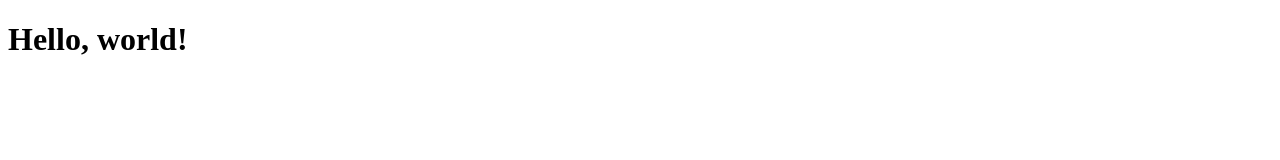
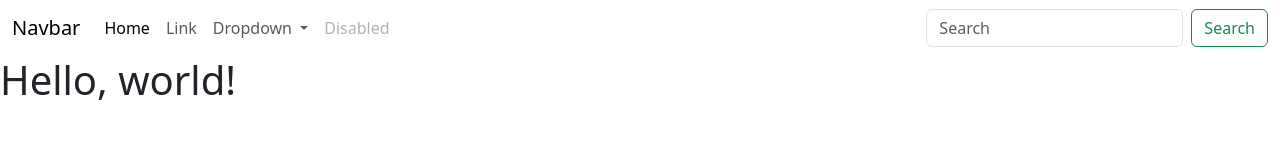
Before and after one commit to arjola92/feature-branch-workflow, a plain HTML site: page index.html in a window 1280 px wide. Drawn offline with nearby package versions, Linux system fonts and the light colour scheme.

Commit message:
add broken navbar

```diff
--- a/index.html
+++ b/index.html
@@ -4,8 +4,45 @@
     <meta charset="utf-8">
     <meta name="viewport" content="width=device-width, initial-scale=1">
     <title>Bootstrap demo</title>
+    <link href="https://cdn.jsdelivr.net/npm/bootstrap@5.3.3/dist/css/bootstrap.min.css" rel="stylesheet" integrity="sha384-QWTKZyjpPEjISv5WaRU9OFeRpok6YctnYmDr5pNlyT2bRjXh0JMhjY6hW+ALEwIH" crossorigin="anonymous">
   </head>
   <body>
+    <nav class="navbar navbar-expand-lg data-bs-toggle">
+      <div class="container-fluid">
+        <a class="navbar-brand" href="#">Navbar</a>
+        <button class="navbar-toggler" type="button" data-bs-toggle="collapse" data-bs-target="#navbarSupportedContent" aria-controls="navbarSupportedContent" aria-expanded="false" aria-label="Toggle navigation">
+          <span class="navbar-toggler-icon"></span>
+        </button>
+        <div class="collapse navbar-collapse" id="navbarSupportedContent">
+          <ul class="navbar-nav me-auto mb-2 mb-lg-0">
+            <li class="nav-item">
+              <a class="nav-link active" aria-current="page" href="#">Home</a>
+            </li>
+            <li class="nav-item">
+              <a class="nav-link" href="#">Link</a>
+            </li>
+            <li class="nav-item dropdown">
+              <a class="nav-link dropdown-toggle" href="#" role="button" data-bs-toggle="dropdown" aria-expanded="false">
+                Dropdown
+              </a>
+              <ul class="dropdown-menu">
+                <li><a class="dropdown-item" href="#">Action</a></li>
+                <li><a class="dropdown-item" href="#">Another action</a></li>
+                <li><hr class="dropdown-divider"></li>
+                <li><a class="dropdown-item" href="#">Something else here</a></li>
+              </ul>
+            </li>
+            <li class="nav-item">
+              <a class="nav-link disabled" aria-disabled="true">Disabled</a>
+            </li>
+          </ul>
+          <form class="d-flex" role="search">
+            <input class="form-control me-2" type="search" placeholder="Search" aria-label="Search">
+            <button class="btn btn-outline-success" type="submit">Search</button>
+          </form>
+        </div>
+      </div>
+    </nav>
     <h1>Hello, world!</h1>
   </body>
 </html>
```
